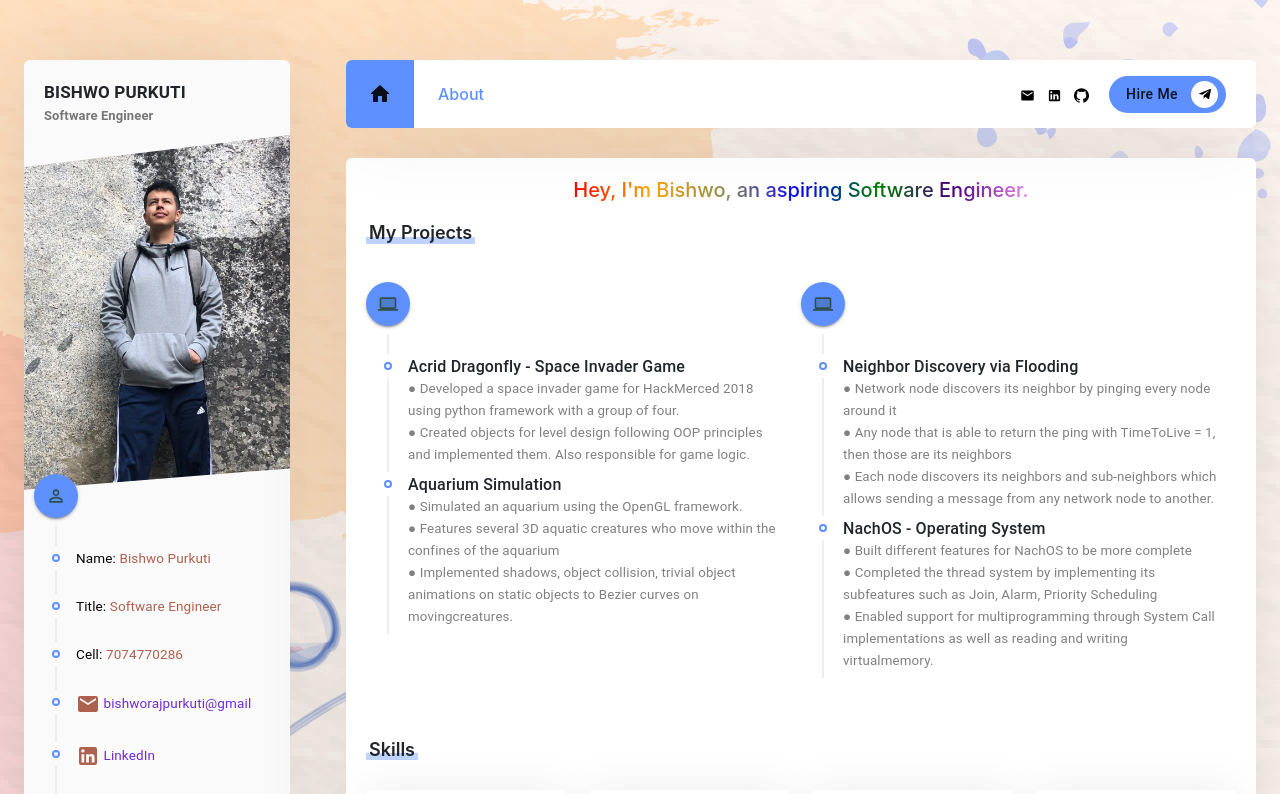
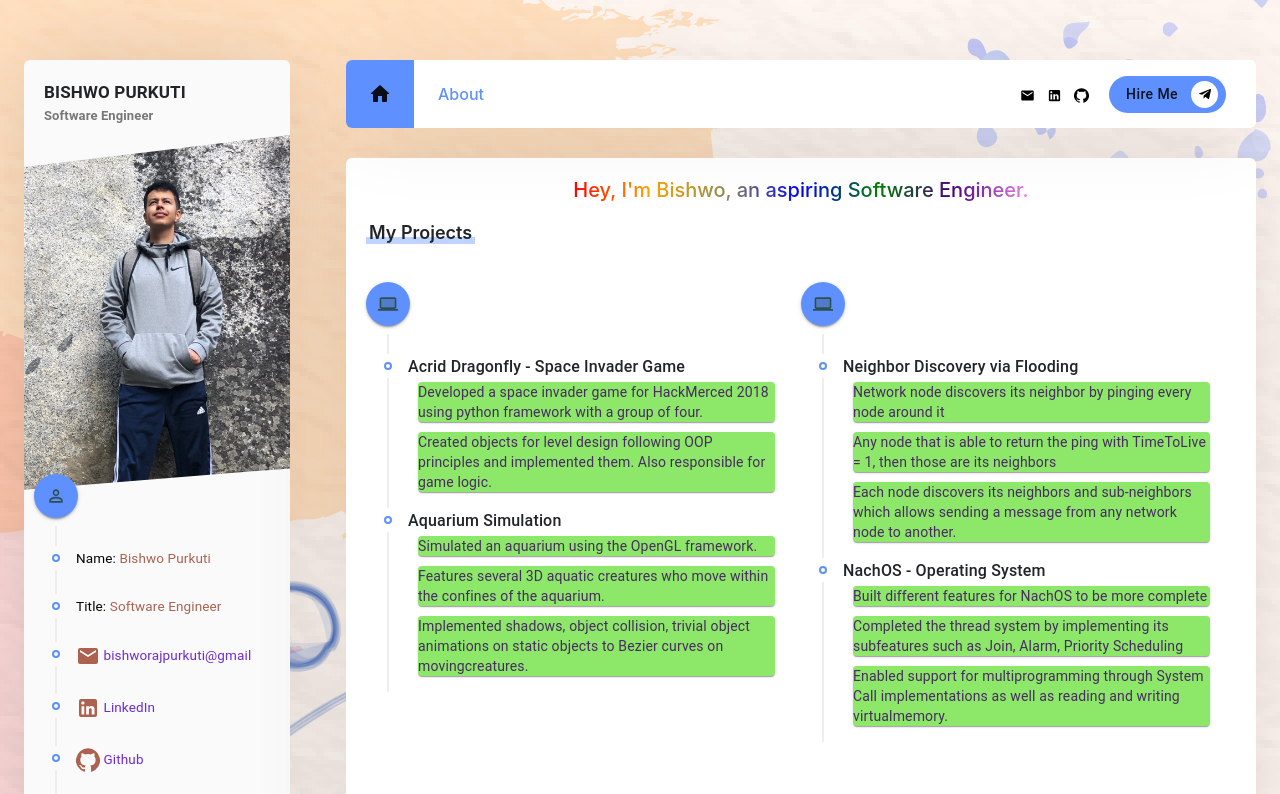
Before and after one commit to bpurkuti/bpurkuti, a React (Create React App) app: page / in a window 1280 px wide. Shown: the top 794 px of the page. Built offline with nearby package versions, Linux system fonts and the light colour scheme.

Commit message:
Rearranged Project Description/Removed Cell

```diff
--- a/public/index.html
+++ b/public/index.html
@@ -24,7 +24,7 @@
       work correctly both with client-side routing and a non-root public URL.
       Learn how to configure a non-root public URL by running `npm run build`.
     -->
-    <title>Bishwo Purkuti</title>
+    <title>Bishwo</title>
   </head>
   <body>
     <noscript>You need to enable JavaScript to run this app.</noscript>
--- a/src/components/Profile/Profile.js
+++ b/src/components/Profile/Profile.js
@@ -49,8 +49,6 @@ const Profile = () => {
 				<CustomTimeline icon={<PersonOutlineIcon />}>
 					<CustomTimelineItem title="Name" text={resumeData.name} />
 					<CustomTimelineItem title="Title" text={resumeData.title} />
-					<CustomTimelineItem title="Cell" text={resumeData.cell} />
-					{/* <CustomTimelineItem title="Address" text={resumeData.address} /> */}
 
 					{Object.keys(resumeData.socials).map((key) => (
 						<CustomTimelineItem
@@ -68,12 +66,7 @@ const Profile = () => {
 				</div> */}
 
 				<div className="button_container">
-					<a
-						href={pdf}
-						target="_blank"
-						rel="noopener"
-						download
-					>
+					<a href={pdf} target="_blank" rel="noopener" download>
 						<CustomButton text={"Download Cv"} icon={<GetAppIcon />} />
 					</a>
 				</div>
--- a/src/pages/Resume/Resume.css
+++ b/src/pages/Resume/Resume.css
@@ -7,12 +7,21 @@
 }
 
 .multicolortext {
-	background-image: linear-gradient(to left, violet, indigo, green, blue, rgb(141, 141, 80), orange, red);
+	background-image: linear-gradient(
+		to left,
+		violet,
+		indigo,
+		green,
+		blue,
+		rgb(141, 141, 80),
+		orange,
+		red
+	);
 	-webkit-background-clip: text;
 	-moz-background-clip: text;
 	background-clip: text;
 	color: transparent;
-  }
+}
 
 .main_title_text {
 	display: inline-block !important;
@@ -41,12 +50,17 @@
 	margin-top: 6px;
 }
 
+.resume_timeline .resume_content .timeline_description .description_paper {
+	background-color: rgb(141, 231, 105, 202);
+	margin: 10px;
+	color: rgb(72, 43, 99);
+}
 /* interests */
 .interest {
 	height: 100%;
 	text-align: center;
 	box-shadow: 0px 0px 48px 0px rgba(4, 6, 4, 0.08) !important;
-    background: rgb(243 243 243);
+	background: rgb(243 243 243);
 }
 
 .interest .interest_title {
@@ -81,21 +95,21 @@
 }
 
 .skill .skill_title {
-	font-size:14px !important;
-	font-weight:  600 !important;
-	line-height:35px !important;
+	font-size: 14px !important;
+	font-weight: 600 !important;
+	line-height: 35px !important;
 }
 
 .skill .skill_description {
 	display: flex;
 	align-items: center;
 	color: gray !important;
-	font-weight: 400!important;
-	line-height:18px !important;
+	font-weight: 400 !important;
+	line-height: 18px !important;
 }
 
 .skill .skill_description .timeline_dot {
 	border-color: var(--main-color) !important;
-	padding:2px !important;
+	padding: 2px !important;
 	margin-right: 5px !important;
 }
--- a/src/pages/Resume/Resume.js
+++ b/src/pages/Resume/Resume.js
@@ -10,7 +10,7 @@ import TimelineItem from "@material-ui/lab/TimelineItem";
 import TimelineContent from "@material-ui/lab/TimelineContent";
 import SchoolIcon from "@material-ui/icons/School";
 import TimelineDot from "@material-ui/lab/TimelineDot";
-import ComputerTwoToneIcon from '@material-ui/icons/ComputerTwoTone';
+import ComputerTwoToneIcon from "@material-ui/icons/ComputerTwoTone";
 
 const Resume = () => {
 	return (
@@ -34,7 +34,9 @@ const Resume = () => {
 
 			{/* Projects */}
 			<Grid container>
-				<h5 className = 'main_title_text multicolortext'>Hey, I'm Bishwo, an aspiring Software Engineer. </h5>
+				<h5 className="main_title_text multicolortext">
+					Hey, I'm Bishwo, an aspiring Software Engineer.{" "}
+				</h5>
 			</Grid>
 
 			<Grid container className="resume_timeline pb_45">
@@ -64,7 +66,13 @@ const Resume = () => {
 												variant="body2"
 												className="timeline_description aboutme_text"
 											>
-												{project.description}
+												{project.description.map((element) => (
+													<Typography variant="body2">
+														<Paper elevation={1} className="description_paper">
+															{element}
+														</Paper>
+													</Typography>
+												))}
 											</Typography>
 										</TimelineContent>
 									</TimelineItem>
@@ -74,7 +82,7 @@ const Resume = () => {
 
 						{/* 2nd Grid */}
 						<Grid item sm={12} md={6}>
-						<CustomTimeline icon={<ComputerTwoToneIcon />}>
+							<CustomTimeline icon={<ComputerTwoToneIcon />}>
 								{resumeData.projects2.map((project) => (
 									<TimelineItem>
 										<CustomTimelineSeperator />
@@ -89,15 +97,19 @@ const Resume = () => {
 												variant="body2"
 												className="timeline_description aboutme_text"
 											>
-												{project.description}
+												{project.description.map((element) => (
+													<Typography variant="body2">
+														<Paper elevation={1} className="description_paper">
+															{element}
+														</Paper>
+													</Typography>
+												))}{" "}
 											</Typography>
 										</TimelineContent>
 									</TimelineItem>
 								))}
 							</CustomTimeline>
 						</Grid>
-
-
 					</Grid>
 				</Grid>
 			</Grid>
--- a/src/utils/resumeData.js
+++ b/src/utils/resumeData.js
@@ -3,46 +3,56 @@ import GitHubIcon from "@material-ui/icons/GitHub";
 import LinkedInIcon from "@material-ui/icons/LinkedIn";
 import LanguageIcon from "@material-ui/icons/Language";
 import DesktopMacIcon from "@material-ui/icons/DesktopMac";
-import SportsEsportsIcon from '@material-ui/icons/SportsEsports';
-import PhoneAndroidIcon from '@material-ui/icons/PhoneAndroid';
+import SportsEsportsIcon from "@material-ui/icons/SportsEsports";
+import PhoneAndroidIcon from "@material-ui/icons/PhoneAndroid";
 
 export default {
 	name: "Bishwo Purkuti",
 	title: "Software Engineer",
 	birthday: "October 26",
 	job: "Currently Pursuing",
-	cell: "7074770286",
+	// cell: "###",
 	address: "California",
 	email: "bishworajpurkuti@gmail.com",
-
-
 
 	projects1: [
 		{
 			title: "Acrid Dragonfly - Space Invader Game",
-			description: "● Developed a space invader game for HackMerced 2018 using python framework with a group of four.\n● Created objects for level design following OOP principles and implemented them. Also responsible for game logic.",
+			description: [
+				"Developed a space invader game for HackMerced 2018 using python framework with a group of four.",
+				"Created objects for level design following OOP principles and implemented them. Also responsible for game logic.",
+			],
 		},
 
 		{
 			title: "Aquarium Simulation",
-			description:
-				"● Simulated an aquarium using the OpenGL framework.\n● Features several 3D aquatic creatures who move within the confines of the aquarium\n● Implemented shadows, object collision, trivial object animations on static objects to Bezier curves on movingcreatures."
+			description: [
+				"Simulated an aquarium using the OpenGL framework.",
+				"Features several 3D aquatic creatures who move within the confines of the aquarium.",
+				"Implemented shadows, object collision, trivial object animations on static objects to Bezier curves on movingcreatures.",
+			],
 		},
 	],
 
 	projects2: [
 		{
 			title: "Neighbor Discovery via Flooding ",
-			description: "● Network node discovers its neighbor by pinging every node around it\n● Any node that is able to return the ping with TimeToLive = 1, then those are its neighbors\n● Each node discovers its neighbors and sub-neighbors which allows sending a message from any network node to another.",
+			description: [
+				"Network node discovers its neighbor by pinging every node around it",
+				"Any node that is able to return the ping with TimeToLive = 1, then those are its neighbors",
+				"Each node discovers its neighbors and sub-neighbors which allows sending a message from any network node to another.",
+			],
 		},
 
 		{
 			title: "NachOS - Operating System ",
-			description:
-				"● Built different features for NachOS to be more complete\n● Completed the thread system by implementing its subfeatures such as Join, Alarm, Priority Scheduling\n● Enabled support for multiprogramming through System Call implementations as well as reading and writing virtualmemory.",
+			description: [
+				"Built different features for NachOS to be more complete",
+				"Completed the thread system by implementing its subfeatures such as Join, Alarm, Priority Scheduling",
+				"Enabled support for multiprogramming through System Call implementations as well as reading and writing virtualmemory.",
+			],
 		},
 	],
-
 
 	socials: {
 		Email: {
@@ -96,7 +106,8 @@ export default {
 	interests: [
 		{
 			title: "Game Development",
-			description: "My interest in making games comes from my love for playing them. I have made a few different games as personal project, and would be interested in diving deeper.",
+			description:
+				"My interest in making games comes from my love for playing them. I have made a few different games as personal project, and would be interested in diving deeper.",
 			icon: <SportsEsportsIcon />,
 		},
 
@@ -109,13 +120,15 @@ export default {
 
 		{
 			title: "Software Development",
-			description: "There is always a new technology, and new thing to discover and build. I probably like application part of it better, but systems is also inteeresting.",
+			description:
+				"There is always a new technology, and new thing to discover and build. I probably like application part of it better, but systems is also inteeresting.",
 			icon: <DesktopMacIcon />,
 		},
 
 		{
 			title: "Mobile App Development",
-			description: "Phone apps are cool. I have been experimenting with Android Studio and Flutter for various projects. I haven't been able to try swift due to lack of hardware, but I am confident I can learn fast due to my c++ background",
+			description:
+				"Phone apps are cool. I have been experimenting with Android Studio and Flutter for various projects. I haven't been able to try swift due to lack of hardware, but I am confident I can learn fast due to my c++ background",
 			icon: <PhoneAndroidIcon />,
 		},
 	],
@@ -128,6 +141,5 @@ export default {
 		},
 		{ title: "BACK-END", description: ["Node.js", "Java", "Python"] },
 		{ title: "DATABASES", description: ["Nodejs", "MySQL", "Firebase"] },
-
 	],
 };
```
Also changed, not shown: 1 other file (tests, documents, lock files or other folders).
